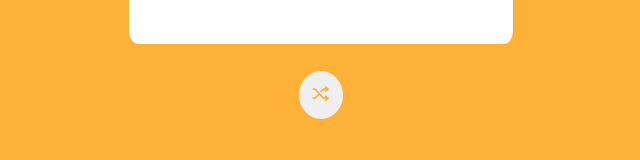
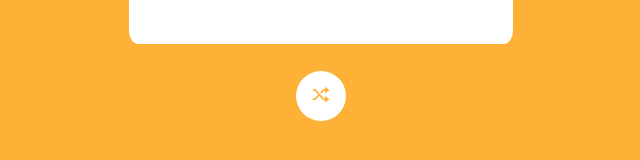
Before and after one commit to gabrielmartinezghioma/RANDOM-USER, a React (Vite) app: page / in a window 1280 px wide. Shown: the part 514-674 px from the top of the page, without its empty margins (319-959 px from the left). Built offline with nearby package versions, Linux system fonts and the light colour scheme.

Commit message:
finish work

```diff
--- a/src/App.css
+++ b/src/App.css
@@ -13,18 +13,26 @@
 }
 
 .div__button {
-    background-color: white;
     margin-top: 2%;
+    border-radius: 50%;
+    height: 50px;
+    width: 50px;
+
+
 }
 
 .section__button {
+    background-color:white;
     margin-top: 2%;
     border: none;
     color: inherit;
     cursor: pointer;
+    height: 50px;
+    width: 50px;
     border-radius: 50%;
     font-size: 1em;
-    padding: 12px;
+
+
 }
 
 .article {
@@ -35,6 +43,7 @@
     margin: 0;
     height: 100%;
     width: 100%;
+
 }
 
 .article__div {
--- a/src/App.jsx
+++ b/src/App.jsx
@@ -49,7 +49,10 @@ function App() {
         }
       </div>
 
-      <div className='div__button' style={{backgroundColor:colors[color]}}>
+      <div className='div__button'
+      style={
+        {backgroundColor:colors[color]}
+        }>
         {<Button
         classStyle={'section__button'}
         click={() =>
```
